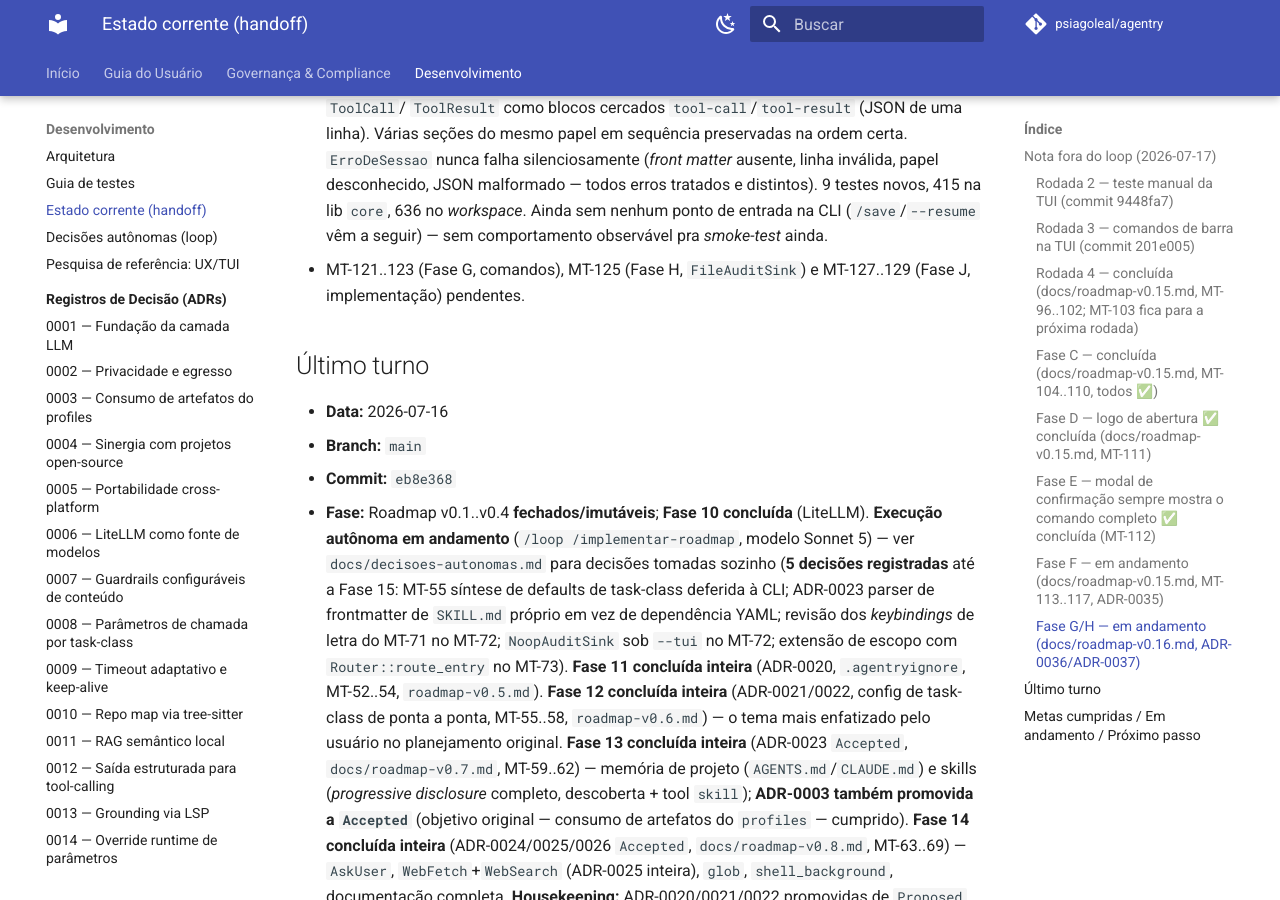
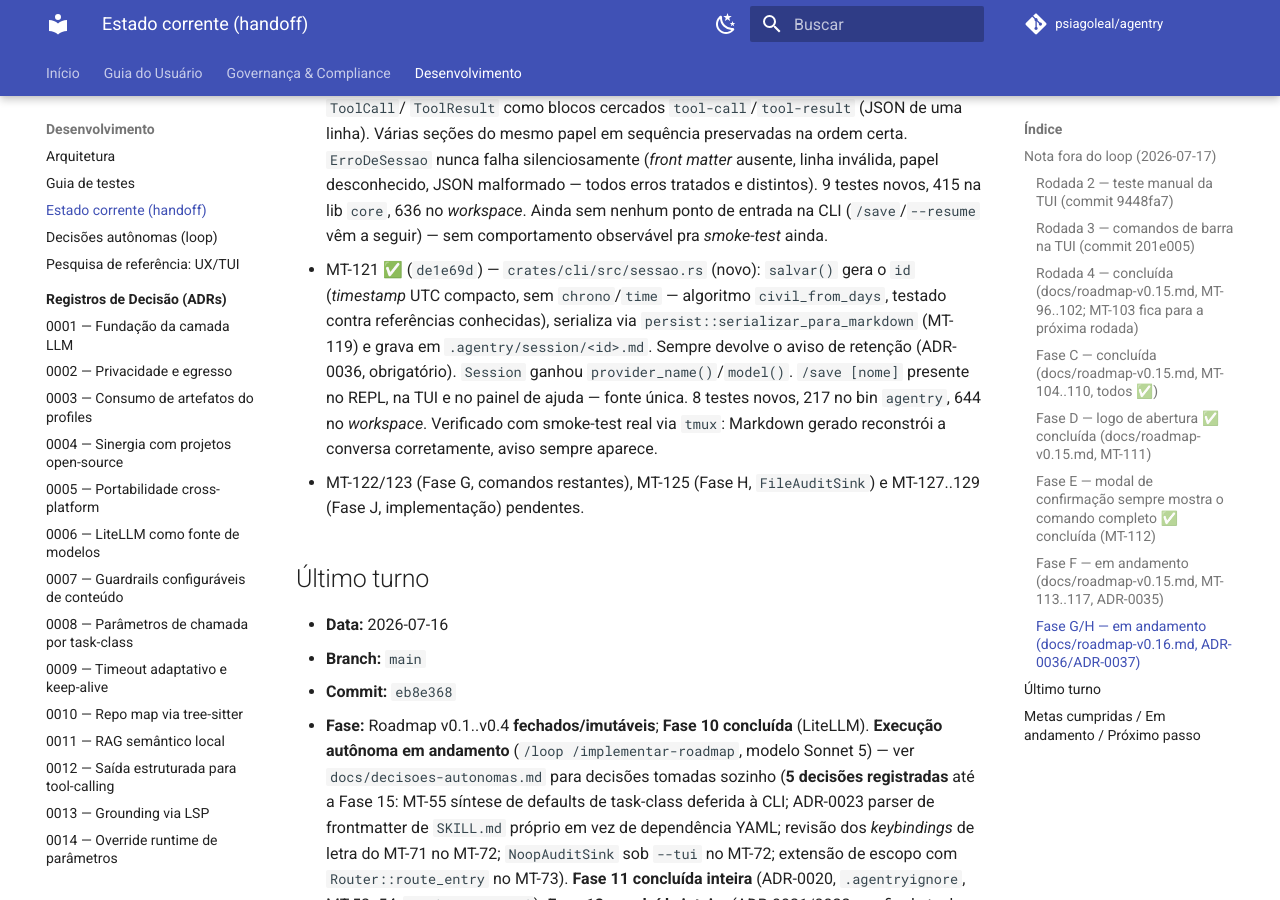
Before and after one commit to psiagoleal/agentry, an MkDocs documentation site: the page built from docs/CURRENT-STATE.md, in a window 1280 px wide and 900 px high, scrolled down 9534 px. Built offline with MkDocs 1.6.1 and Material for MkDocs 9.7.7, drawn with Linux system fonts in a browser that asks for light colours; comment, search, counter and statistics services are not loaded.

```diff
--- a/docs/CURRENT-STATE.md
+++ b/docs/CURRENT-STATE.md
@@ -364,8 +364,16 @@ persistente, RAG estendido a sessões salvas.
   — todos erros tratados e distintos). 9 testes novos, 415 na lib `core`, 636 no *workspace*.
   Ainda sem nenhum ponto de entrada na CLI (`/save`/`--resume` vêm a seguir) — sem
   comportamento observável pra *smoke-test* ainda.
-- MT-121..123 (Fase G, comandos), MT-125 (Fase H, `FileAuditSink`) e MT-127..129 (Fase J,
-  implementação) pendentes.
+- MT-121 ✅ (`de1e69d`) — `crates/cli/src/sessao.rs` (novo): `salvar()` gera o `id`
+  (*timestamp* UTC compacto, sem `chrono`/`time` — algoritmo `civil_from_days`, testado contra
+  referências conhecidas), serializa via `persist::serializar_para_markdown` (MT-119) e grava
+  em `.agentry/session/<id>.md`. Sempre devolve o aviso de retenção (ADR-0036, obrigatório).
+  `Session` ganhou `provider_name()`/`model()`. `/save [nome]` presente no REPL, na TUI e no
+  painel de ajuda — fonte única. 8 testes novos, 217 no bin `agentry`, 644 no *workspace*.
+  Verificado com smoke-test real via `tmux`: Markdown gerado reconstrói a conversa
+  corretamente, aviso sempre aparece.
+- MT-122/123 (Fase G, comandos restantes), MT-125 (Fase H, `FileAuditSink`) e MT-127..129
+  (Fase J, implementação) pendentes.
 
 ## Último turno
 
```
Also changed, not shown: docs/roadmap-v0.16.md (+1 -1 lines).
